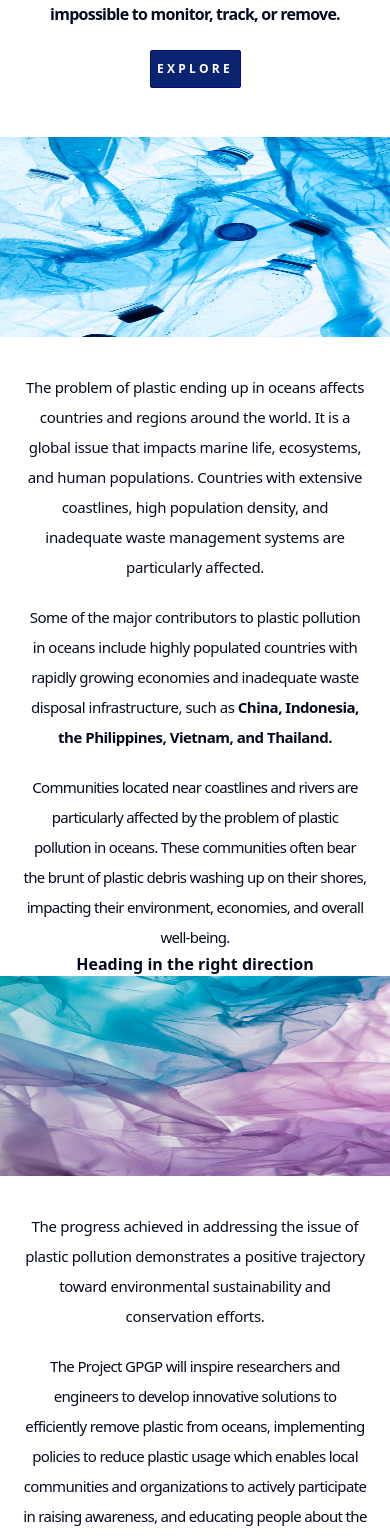
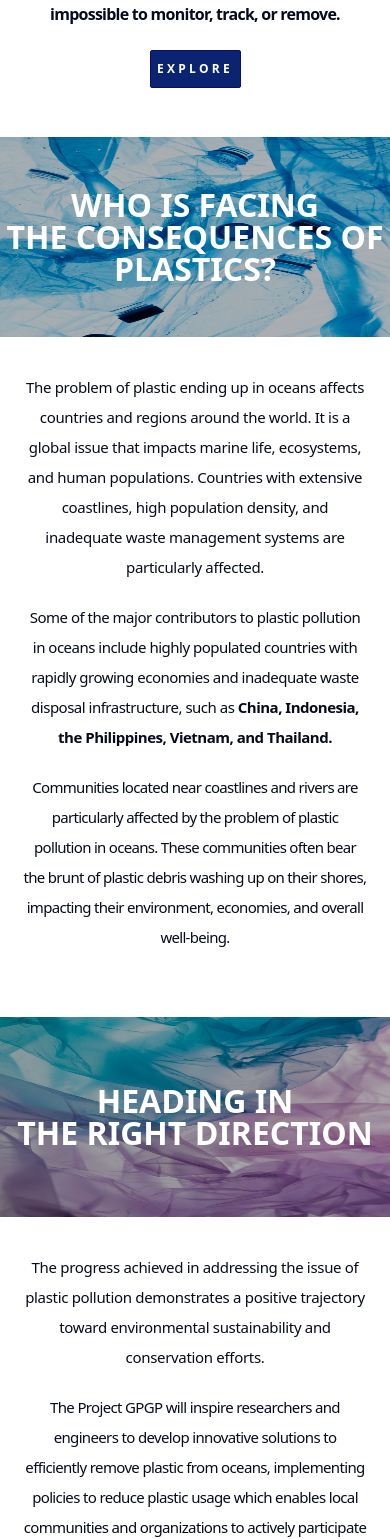
Before and after one commit to Risidio/gpgp, a React (Create React App) app: page /challenge in a window 390 px wide. Shown: the part 1360-2899 px from the top of the page. Built offline with nearby package versions, Linux system fonts and the light colour scheme.

Commit message:
Finish mobile view and add links to footer and nav

```diff
--- a/src/components/Footer.tsx
+++ b/src/components/Footer.tsx
@@ -1,5 +1,6 @@
+import { Link } from "react-router-dom";
 import Container from "./Container";
-import Logo from "./Logo"
+import Logo from "./Logo";
 import ContactInfo from "./footer/ContactInfo";
 import SocialMedia from "./footer/SocialMedia";
 
@@ -8,20 +9,21 @@ const Footer = () => {
     <footer className="bg-gpgp-blue">
       <Container hasSection={false} classes="bg-gpgp-blue flex flex-col">
         <div className="lg:w-full md:w-[75%] sm:w-[90%] w-full mx-auto">
-                <hr className="h-px my-8 border-0 bg-white"/>
+          <hr className="h-px my-8 border-0 bg-white" />
         </div>
 
         {/* Desktop-view */}
         <div className="w-full sm:flex sm:flex-col hidden">
           <div className="w-full grid grid-cols-3 justify-between p-5">
-                    <Logo className="flex justify-start items-start w-20 h-20"/>
-                    <SocialMedia/>
-                    <ContactInfo/>
+            <Logo className="flex justify-start items-start w-20 h-20" />
+            <SocialMedia />
+            <ContactInfo />
           </div>
 
           <div className="w-full grid grid-cols-3 justify-between text-white pt-10 pb-3">
             <div className="text-right font-thin col-span-2 px-5 text-[0.9rem]">
-                        2023 JohnDahlsen & Infinart All Rights Reserved - Designed by Risidio
+              2023 JohnDahlsen & Infinart All Rights Reserved - Designed by
+              Risidio
             </div>
 
             <div className="grid grid-cols-2 gap-x-2 text-white font-thin text-[0.9rem]">
@@ -34,26 +36,28 @@ const Footer = () => {
         {/* Mobile-view */}
         <div className="w-full sm:hidden flex flex-col items-center px-5">
           <div className="w-full grid grid-cols-2 justify-between items-start text-white">
-                  <SocialMedia/>
+            <SocialMedia />
             <div className="flex flex-col items-end">
               <ul className="text-sm space-y-4 text-right">
-                        <li>Sitemap</li>
-                        <li>Project</li>
-                        <li>Contribute</li>
-                        <li>News</li>
-                        <li>Contacts</li>
+                <Link className="block" to="">Sitemap</Link>
+                <Link className="block" to="project">Project</Link>
+                <Link className="block" to="challenge">Challenge</Link>
+                <Link className="block" to="contribute">Contribute</Link>
+                <Link className="block" to="news">News</Link>
+                <Link className="block" to="contacts">Contacts</Link>
               </ul>
-                      <Logo className="flex items-start w-16 h-16"/>
+              <Logo className="flex items-start w-16 h-16" />
             </div>
           </div>
 
           <div className="w-full text-center text-white font-thin py-5 text-[0.9rem]">
-                   2023 JohnDahlsen & Infinart All Rights Reserved - Designed by Risidio
+            2023 JohnDahlsen & Infinart All Rights Reserved - Designed by
+            Risidio
           </div>
         </div>
       </Container>
     </footer>
-  )
-}
+  );
+};
 
 export default Footer;
--- a/src/components/NavBar.tsx
+++ b/src/components/NavBar.tsx
@@ -26,7 +26,7 @@ const links = [
     },
     {
       name: "Contribute",
-      href: "#",
+      href: "/contribute",
       submenu: [
         {
           name: "Take part",
--- a/src/components/challenge/Section1.tsx
+++ b/src/components/challenge/Section1.tsx
@@ -32,10 +32,6 @@ const Section1 = () => {
             Explore
           </MyLink>
         </div>
-
-        <h1 className="hidden md:block pt-[200px] text-[#050B1D] text-center font-be-vietnam text-4xl font-bold leading-[147.51%]">
-          Who is facing the consequences of plastics?
-        </h1>
       </div>
     </>
   );
--- a/src/components/challenge/Section2.tsx
+++ b/src/components/challenge/Section2.tsx
@@ -3,36 +3,51 @@ import TrashedPlasticObjects from "../../assets/images/trashedPlasticObjects.jpg
 const Section2 = () => {
   return (
     <>
+      <div className="">
+        <div className="flex flex-col items-center justify-center md:p-[100px]">
+          <h1 className="hidden md:block text-[#050B1D] text-center font-be-vietnam md:text-4xl font-bold leading-[147.51%]">
+            Who is facing the consequences of plastics?
+          </h1>
+        </div>
         <div className="grid md:grid-cols-2 md:border-y-[1px] md:border-gpgp-blue">
-        <div className="w-full h-[200px] md:h-[602px] order-1">
+          <div className="w-full h-[200px] md:h-[602px] order-1 bg-[length:100%_100%] bg-trashed-plastics md:bg-none md:border-y-[0px] border-gpgp-blue">
             <img
               src={TrashedPlasticObjects}
-            className="w-full h-full md:w-[740px] md:h-[100%]"
+              className="hidden md:block w-full h-full md:w-[740px] md:h-[100%]"
               alt="Trashed Plastic Objects"
             />
+            <div className="md:hidden w-full h-full inset-0 bg-black bg-opacity-30">
+              <div className="md:hidden w-full h-full flex flex-col justify-center items center">
+                <h1 className="text-center text-white text-[32px] uppercase font-bold leading-[32px]">
+                  Who is facing <br />
+                  the consequences of plastics?
+                </h1>
               </div>
-        <div className="order-2">
+            </div>
+          </div>
+          <div className="order-2 mb-[65px] md:mb-none">
             <div className="flex flex-col items-center gap-y-[20px] mt-[35px] mx-[23px] md:mt-[80px] justify-center md:ml-[64px] md:mr-[87px]">
               <p className="text-center md:text-left text-[#050B1D] font-be-vietnam text-[15px] md:text-base leading-[200%] tracking-[-0.32px]">
                 The problem of plastic ending up in oceans affects countries and
-              regions around the world. It is a global issue that impacts marine
-              life, ecosystems, and human populations. Countries with extensive
-              coastlines, high population density, and inadequate waste
-              management systems are particularly affected.
+                regions around the world. It is a global issue that impacts
+                marine life, ecosystems, and human populations. Countries with
+                extensive coastlines, high population density, and inadequate
+                waste management systems are particularly affected.
               </p>
               <p className="text-center md:text-left text-[#050B1D] font-be-vietnam text-[15px] md:text-base leading-[200%] tracking-[-0.5px]">
                 Some of the major contributors to plastic pollution in oceans
-              include highly populated countries with rapidly growing economies
-              and inadequate waste disposal infrastructure, such as{" "}
+                include highly populated countries with rapidly growing
+                economies and inadequate waste disposal infrastructure, such as{" "}
                 <b>China, Indonesia, the Philippines, Vietnam, and Thailand.</b>
               </p>
               <p className="text-center md:text-left text-[#050B1D] font-be-vietnam text-[15px] md:text-base leading-[200%] tracking-[-0.7px]">
                 Communities located near coastlines and rivers are particularly
                 affected by the problem of plastic pollution in oceans. These
                 communities often bear the brunt of plastic debris washing up on
-              their shores, impacting their environment, economies, and overall
-              well-being.
+                their shores, impacting their environment, economies, and
+                overall well-being.
               </p>
+            </div>
           </div>
         </div>
       </div>
--- a/src/components/challenge/Section3.tsx
+++ b/src/components/challenge/Section3.tsx
@@ -1,11 +1,11 @@
-import FlatLayCompotion from "../../assets/images/flat-lay-composition-different-colored-plastic-bags.jpg";
+import FlatLayComposition from "../../assets/images/flat-lay-composition-different-colored-plastic-bags.jpg";
 
 const Section3 = () => {
   return (
     <>
       <div className="">
         <div className="flex flex-col items-center justify-center md:p-[100px]">
-          <h1 className="text-[#050B1D] text-center font-be-vietnam md:text-4xl font-bold md:leading-[147.51%]">
+          <h1 className="hidden md:block text-[#050B1D] text-center font-be-vietnam md:text-4xl font-bold leading-[147.51%]">
             Heading in the right direction
           </h1>
         </div>
@@ -27,12 +27,20 @@ const Section3 = () => {
               </p>
             </div>
           </div>
-          <div className="w-full h-[200px] md:h-[602px] order-1">
+          <div className="w-full h-[200px] md:h-[602px] order-1 bg-[length:100%_100%] bg-flat-lay-composition md:bg-none md:border-y-[0px] border-gpgp-blue">
             <img
-              src={FlatLayCompotion}
-              className="w-full h-[100%] md:w-[740px] md:h-[100%]"
+              src={FlatLayComposition}
+              className="hidden md:block w-full h-[100%] md:w-[740px] md:h-[100%]"
               alt="Flat Lay Composition Different Colored"
             />
+            <div className="md:hidden w-full h-full inset-0 bg-black bg-opacity-30">
+              <div className="md:hidden w-full h-full flex flex-col justify-center items center">
+                <h1 className="text-center text-white text-[32px] uppercase font-bold leading-[32px]">
+                  Heading in <br />
+                  the right direction
+                </h1>
+              </div>
+            </div>
           </div>
         </div>
       </div>
--- a/src/components/challenge/Section4.tsx
+++ b/src/components/challenge/Section4.tsx
@@ -18,7 +18,7 @@ const Section4 = () => {
 
           <MyLink
             to=""
-            className="mx-auto uppercase mb-[20px] md:mb-[48.62px] md:mb-[0px] px-[17px] py-[11px] bg-gpgp-blue text-white hover:text-white text-[12px] md:text-[16px] w-[110px] md:w-56 tracking-[3.3px] h-[38px] md:h-16 md:text-base leading-[147.51%]"
+            className="mx-auto uppercase mb-[20px] md:mb-[48.62px] md:mb-[0px] px-[17px] py-[11px] bg-gpgp-blue text-white hover:text-white text-[12px] md:text-[16px] w-[120px] md:w-56 tracking-[3.3px] h-[38px] md:h-16 md:text-base leading-[147.51%]"
           >
             Join Us
           </MyLink>
--- a/tailwind.config.js
+++ b/tailwind.config.js
@@ -29,6 +29,8 @@ module.exports = {
         "challenge-web-wave-header": "url('./assets/svg/challengewebwaveheader.svg')",
         "blue-plastic-bag": "url('./assets/images/BluePlasticBag.jpg')",
         "flat-lay-assortment": "url('./assets/images/flat-lay-assortment-different-colored-plastic-bags.jpg')",
+        "flat-lay-composition": "url('./assets/images/flat-lay-composition-different-colored-plastic-bags.jpg')",
+        "trashed-plastics": "url('./assets/images/trashedPlasticObjects.jpg')",
       },
     },
   },
```
Lines whose indentation alone changed are shown as unchanged.
